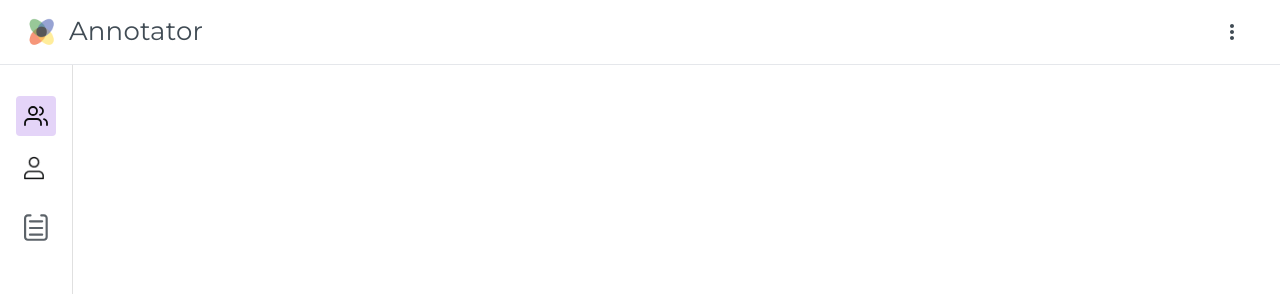
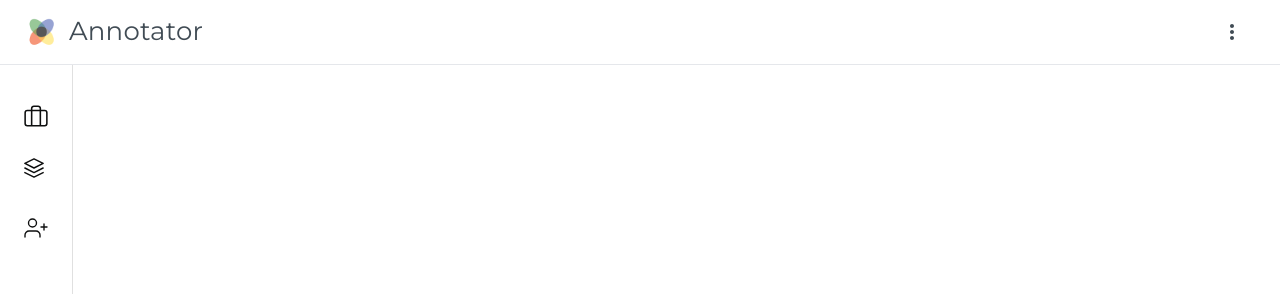
Before and after one commit to AbdulAziz0682/annotator, a React (Create React App) app: page /plannerLogin in a window 1280 px wide. Both pictures are taken after typing "name@example.com", "Sample123" into the empty fields and a click on the button "LOG IN". Shown: the top 294 px of the page. Built offline with nearby package versions, Linux system fonts and the light colour scheme; what jss-rtl would draw is missing.

Commit message:
Setup Planner sidebar actions and content screens

```diff
--- a/src/components/Planner/Content.js
+++ b/src/components/Planner/Content.js
@@ -32,6 +32,15 @@ export default function Content(props){
     return (
         <div className={classes.root}>
             {
+                currentTab === 'jobs' && <>Jobs</>
+            }
+            {
+                currentTab === 'graders' && <>Graders</>
+            }
+            {
+                currentTab === 'addPlanners' && <>Add Planners</>
+            }
+            {
                 currentTab === 'account' && <>
                     <Hidden smDown>
                         <DesktopAccount />
--- a/src/components/Planner/SideBar.js
+++ b/src/components/Planner/SideBar.js
@@ -12,9 +12,9 @@ import ChevronIcon from '../ChevronIcon';
 import { useSelector } from 'react-redux';
 import { useDispatch } from 'react-redux';
 
-import accountIcon from '../../assets/account.png';
-import otherVoicesIcon from '../../assets/otherVoices.svg';
-import metricsIcon from '../../assets/metrics.svg';
+import jobsIcon from '../../assets/jobs.svg';
+import gradersIcon from '../../assets/graders.svg';
+import addPlannersIcon from '../../assets/addPlanners.svg';
 
 import { setCurrentTab, toggleDrawer } from '../../redux/actions/plannerActions';
 
@@ -73,22 +73,22 @@ export default function SideBar() {
 			}}
 		>
 			<List className={classes.content}>
-				<ListItem button key="otherVoices" onClick={()=>dispatch(setCurrentTab('otherVoices'))} >
-					<div className={`py-1 px-2 rounded flex overflow-hidden ${!open ? 'w-10' : 'w-full'}`} style={{backgroundColor: currentTab === 'otherVoices' ? activeColor : ''}} >
-						<ListItemIcon><img src={otherVoicesIcon} alt="other voices" className="w-6" /></ListItemIcon>
-						<ListItemText primary="Other Voices" />
+				<ListItem button key="jobs" onClick={()=>dispatch(setCurrentTab('jobs'))} >
+					<div className={`py-1 px-2 rounded flex overflow-hidden ${!open ? 'w-10' : 'w-full'}`} style={{backgroundColor: currentTab === 'jobs' ? activeColor : ''}} >
+						<ListItemIcon><img src={jobsIcon} alt="jobs" className="w-6" /></ListItemIcon>
+						<ListItemText primary="Jobs" />
 					</div>
 				</ListItem>
-				<ListItem button key="myVoice" onClick={()=>dispatch(setCurrentTab('myVoice'))}>
-					<div  className={`py-1 px-2 rounded flex overflow-hidden ${!open ? 'w-10' : 'w-full'}`} style={{backgroundColor: currentTab === 'myVoice' ? activeColor : ''}} >
-						<ListItemIcon><img src={accountIcon} alt="my Voice" className="w-5 h-6" /></ListItemIcon>
-						<ListItemText primary="My Voice" />
+				<ListItem button key="graders" onClick={()=>dispatch(setCurrentTab('graders'))}>
+					<div  className={`py-1 px-2 rounded flex overflow-hidden ${!open ? 'w-10' : 'w-full'}`} style={{backgroundColor: currentTab === 'graders' ? activeColor : ''}} >
+						<ListItemIcon><img src={gradersIcon} alt="Graders" className="w-5 h-6" /></ListItemIcon>
+						<ListItemText primary="Graders" />
 					</div>
 				</ListItem>
-				<ListItem button key="metrics" onClick={()=>dispatch(setCurrentTab('metrics'))}>
-					<div  className={`py-1 px-2 rounded flex overflow-hidden ${!open ? 'w-10' : 'w-full'}`} style={{backgroundColor: currentTab === 'metrics' ? activeColor : ''}} >
-						<ListItemIcon><img src={metricsIcon} alt="metrics" className="w-6" /></ListItemIcon>
-						<ListItemText primary="Metrics" />
+				<ListItem button key="addPlanners" onClick={()=>dispatch(setCurrentTab('addPlanners'))}>
+					<div  className={`py-1 px-2 rounded flex overflow-hidden ${!open ? 'w-10' : 'w-full'}`} style={{backgroundColor: currentTab === 'addPlanners' ? activeColor : ''}} >
+						<ListItemIcon><img src={addPlannersIcon} alt="add Planners" className="w-6" /></ListItemIcon>
+						<ListItemText primary="Add Planners" />
 					</div>
 				</ListItem>
 			</List>
```
